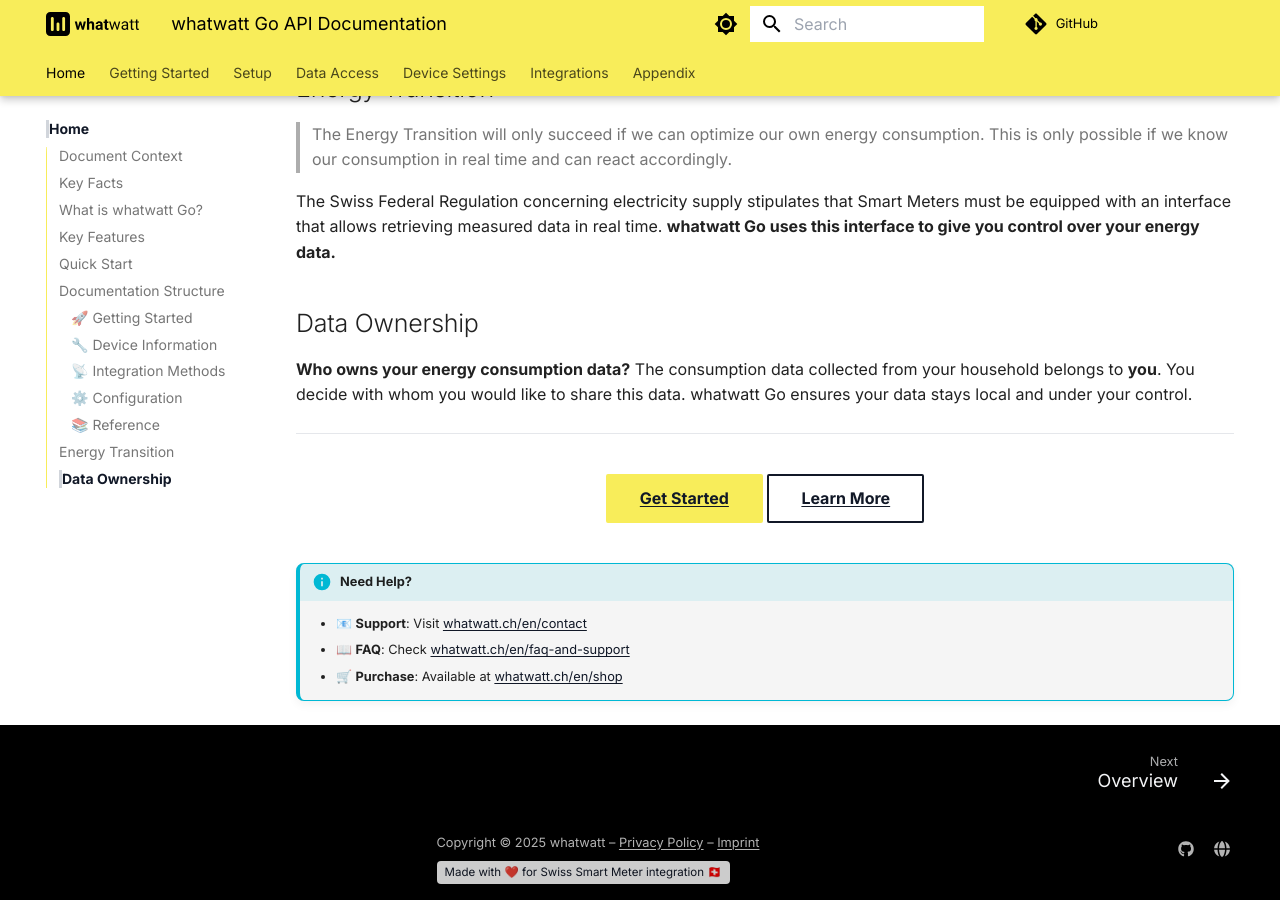
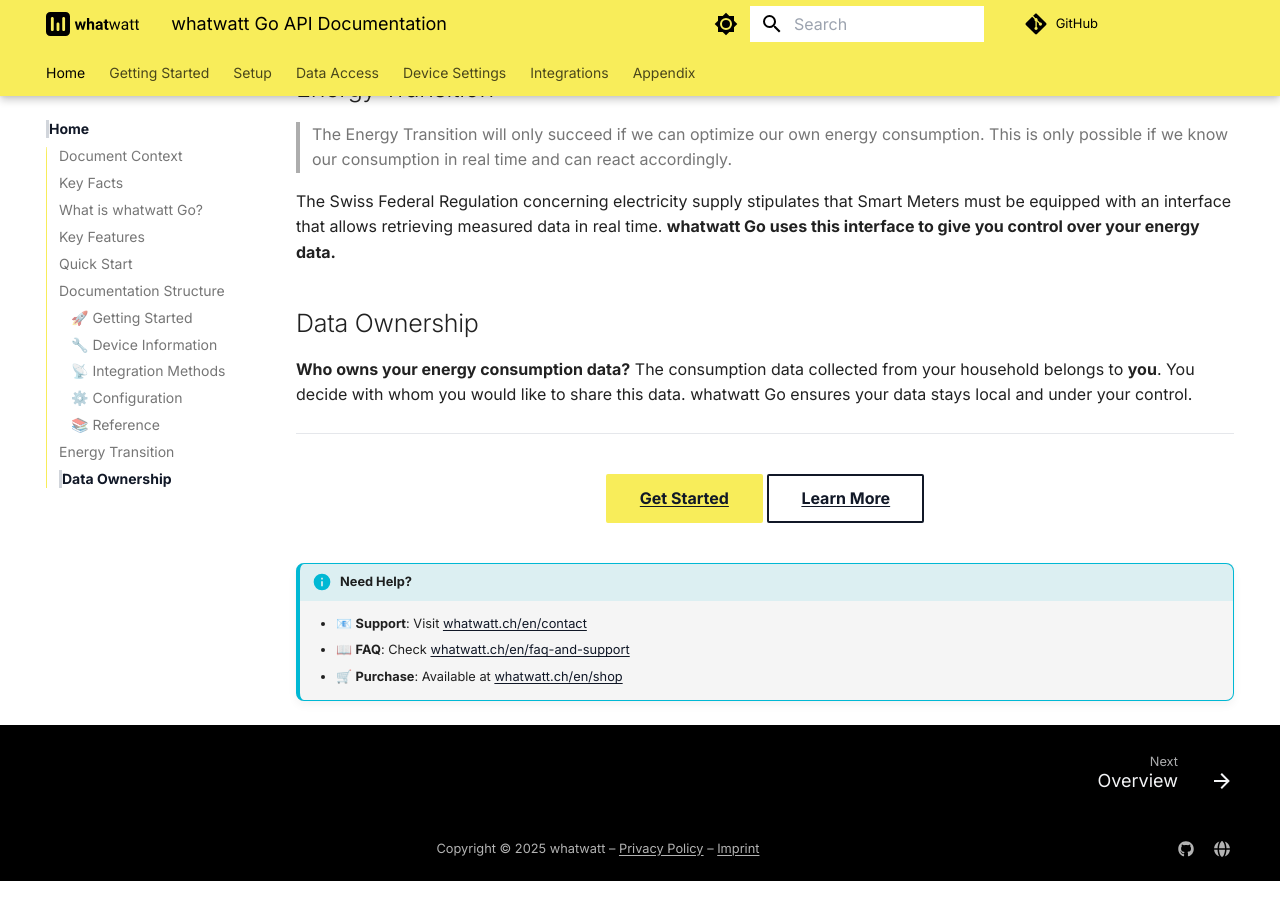
Before and after one commit to whatwatt-ch/whatwatt-go-documentation, an MkDocs documentation site: the page built from docs/index.md, in a window 1280 px wide and 900 px high, scrolled down 2723 px. Built offline with MkDocs 1.6.1 and Material for MkDocs 9.7.7, drawn with Linux system fonts in a browser that asks for light colours.

Commit message:
Remove 'Made with ❤️ for Swiss Smart Meter integration' from footer

```diff
--- a/overrides/partials/copyright.html
+++ b/overrides/partials/copyright.html
@@ -6,11 +6,6 @@
           {{ config.copyright }}
         </div>
       {% endif %}
-      <div style="margin-top: 8px; font-size: 0.9em; opacity: 0.8;">
-        <span style="background-color: white; padding: 2px 8px; border-radius: 4px; color: #111827; display: inline-block;">
-          Made with ❤️ for Swiss Smart Meter integration 🇨🇭
-        </span>
-      </div>
     </div>
   </div>
 {% endif %}
```
